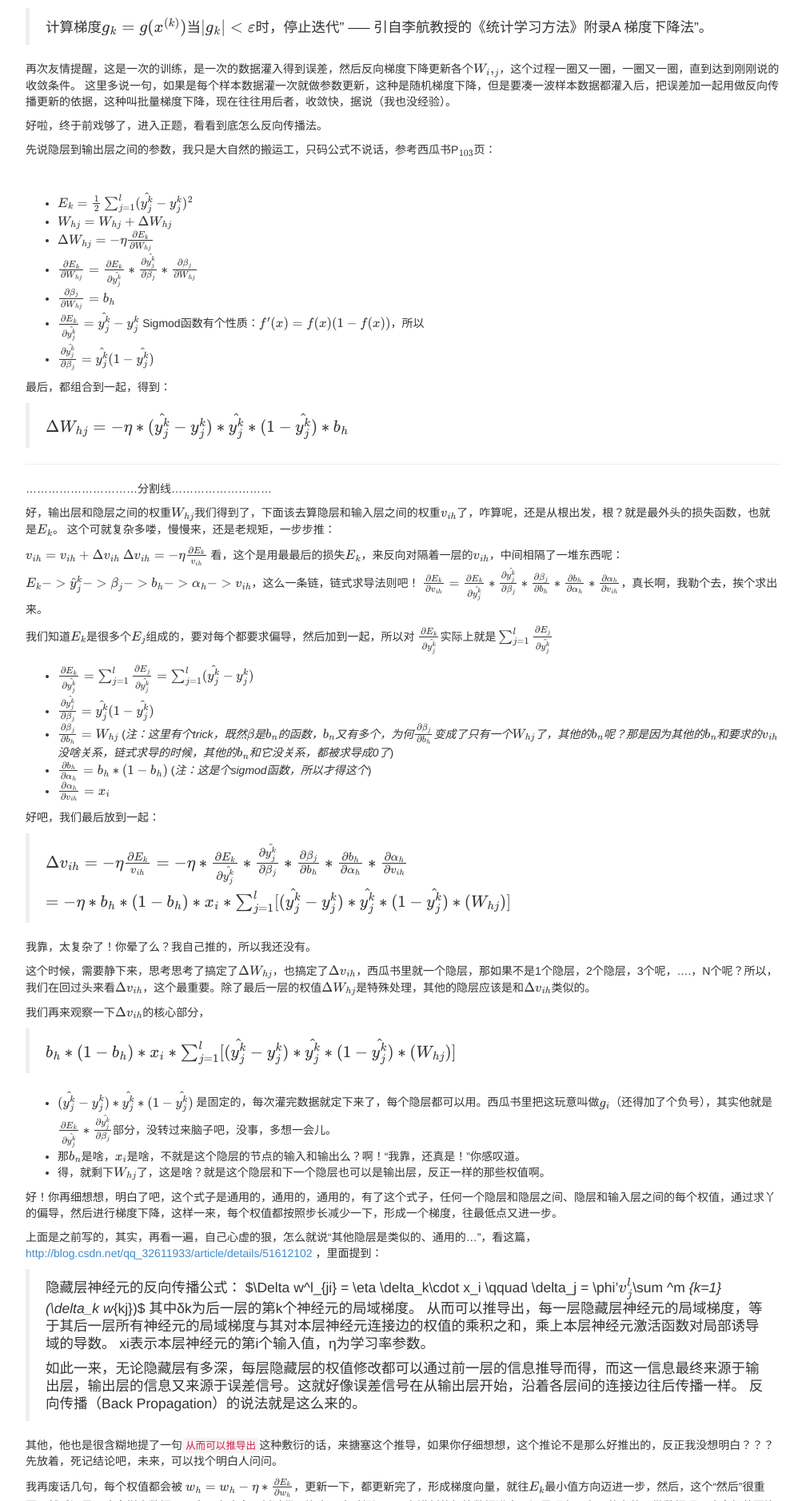
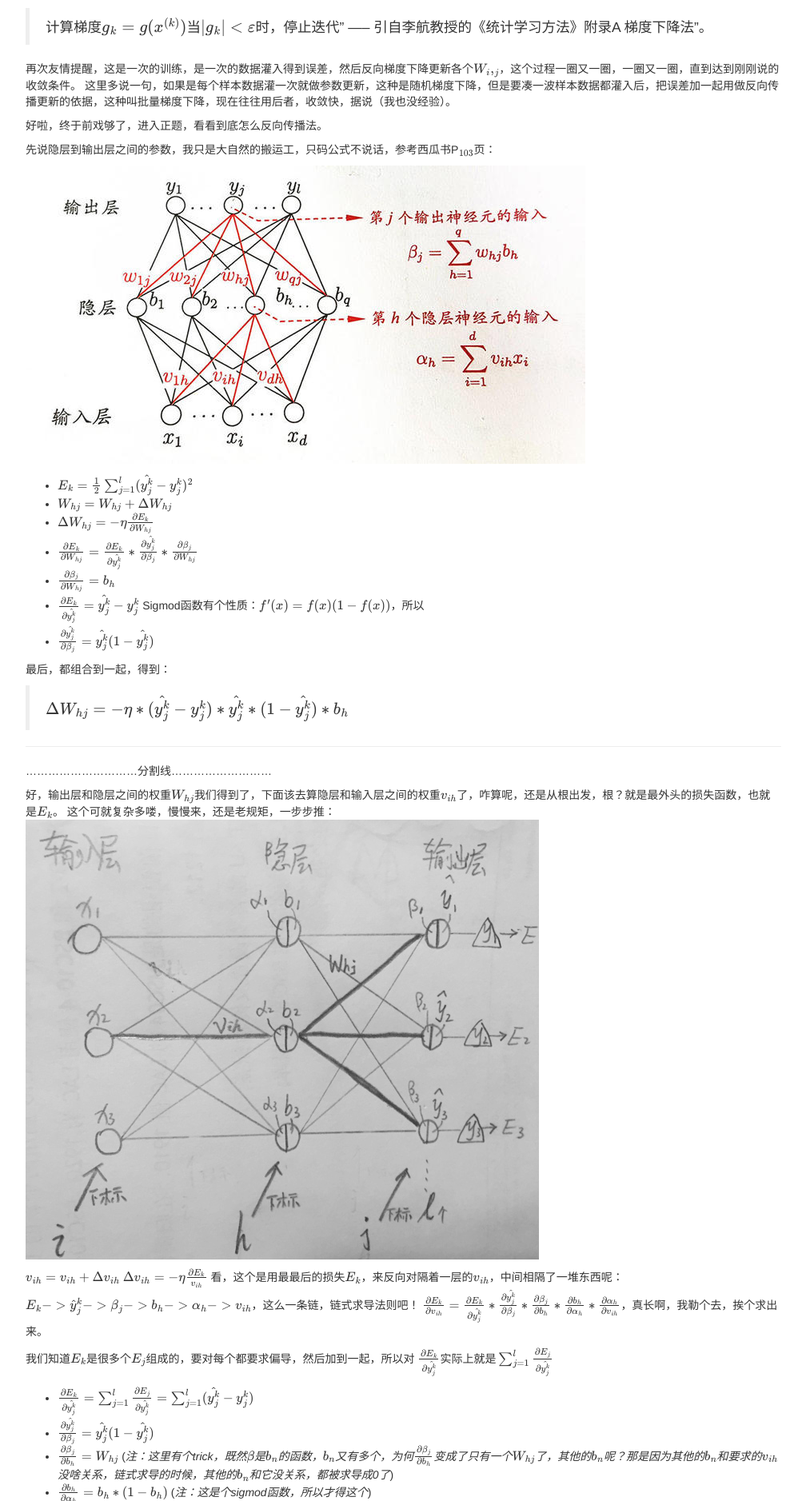
Before and after one commit to piginzoo/blog, a Jekyll site: the page built from _posts/2018-1-1-neural-network-bp-algorithm.md, in a window 1280 px wide. Shown: the part 622-2499 px from the top of the page at 80% size, without its empty margins (38-1046 px from the left). Built offline with Jekyll 4.4.1, drawn with Linux system fonts in a browser that asks for light colours; nearby versions of some CDN libraries; formulas are drawn with MathJax 3.

Commit message:
20180101

```diff
--- a/_posts/2018-1-1-neural-network-bp-algorithm.md
+++ b/_posts/2018-1-1-neural-network-bp-algorithm.md
@@ -34,7 +34,7 @@
 
 先说隐层到输出层之间的参数，我只是大自然的搬运工，只码公式不说话，参考西瓜书P$_{103}$页：
 
-![](images/nn-bp1.jpg)
+![](/images/nn-bp1.jpg)
 
 - $E_k=\frac{1}{2}\sum_{j=1}^l(\hat{y_j^k}-y_j^k)^2$
 - $W_{hj}= W_{hj} + \Delta{W_{hj}}$
@@ -55,7 +55,7 @@
 
 好，输出层和隐层之间的权重$W_{hj}$我们得到了，下面该去算隐层和输入层之间的权重$v_{ih}$了，咋算呢，还是从根出发，根？就是最外头的损失函数，也就是$E_k$。
 这个可就复杂多喽，慢慢来，还是老规矩，一步步推：
-![](images/nn-bp2.jpg)
+![](/images/nn-bp2.jpg)
 
 $v_{ih}= v_{ih} + \Delta{v_{ih}}$
 $\Delta{v_{ih}}=-\eta \frac{\partial E_k}{v_{ih}}$
```
